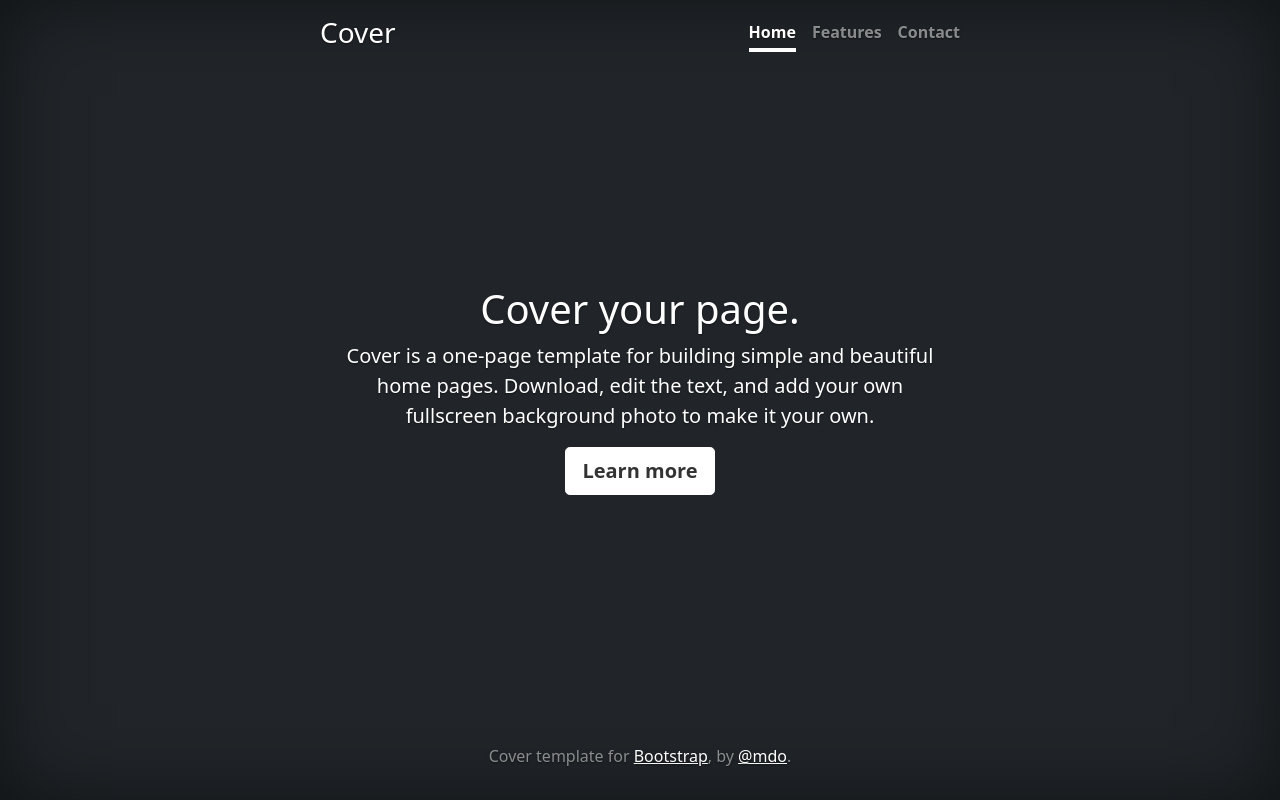
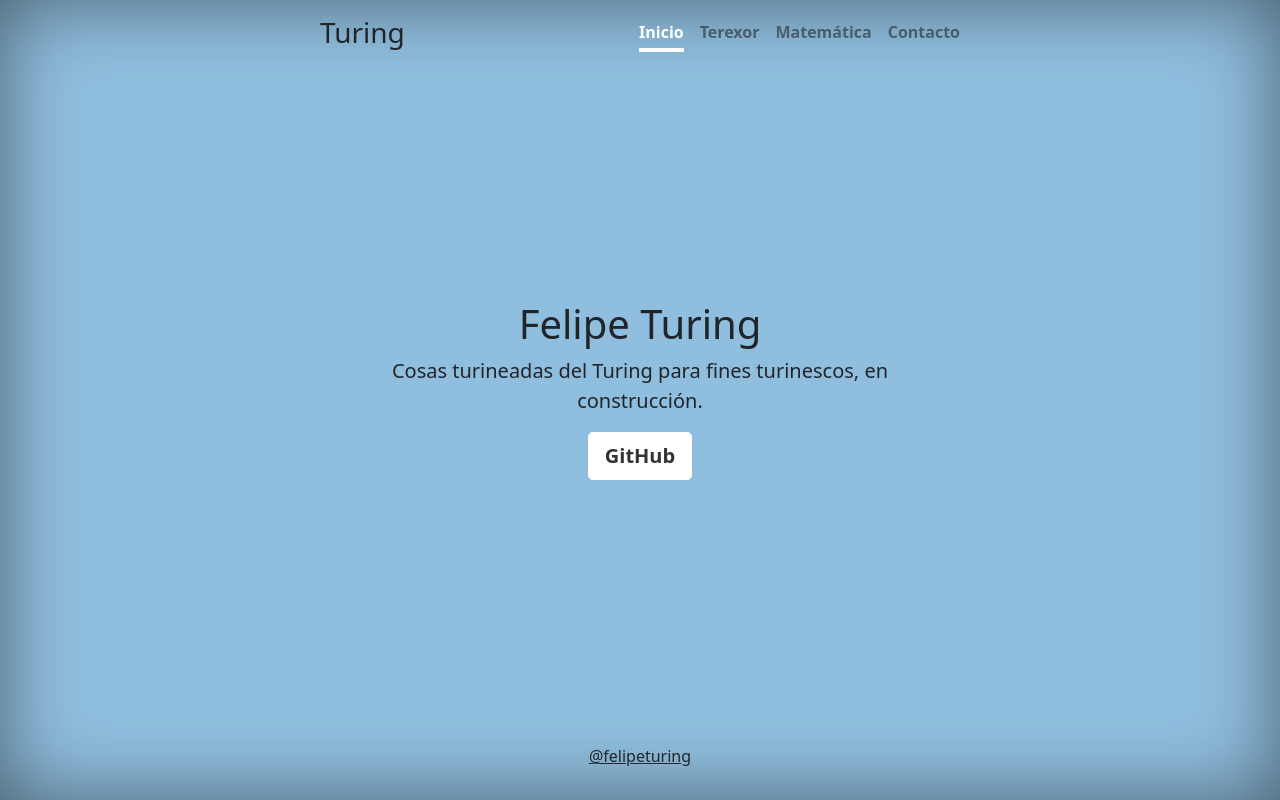
Before and after one commit to felipeturing/website, a plain HTML site: page index.html in a window 1280 px wide. Drawn offline with nearby package versions, Linux system fonts and the light colour scheme.

Commit message:
Una primera forma lisa

```diff
--- a/felipeturing.css
+++ b/felipeturing.css
@@ -37,8 +37,9 @@
  */
 
 body {
-  text-shadow: 0 .05rem .1rem rgba(0, 0, 0, .5);
+  text-shadow: 0 .05rem .1rem rgba(144, 190, 222, .5);
   box-shadow: inset 0 0 5rem rgba(0, 0, 0, .5);
+  background-color: #90BEDE;
 }
 
 .cover-container {
@@ -53,7 +54,7 @@ body {
 .nav-masthead .nav-link {
   padding: .25rem 0;
   font-weight: 700;
-  color: rgba(255, 255, 255, .5);
+  color: rgba(10, 10, 5, .5);
   background-color: transparent;
   border-bottom: .25rem solid transparent;
 }
--- a/index.html
+++ b/index.html
@@ -8,32 +8,33 @@
     <meta name="author" content="Felipe Turing">
     <title> Felipe Turing</title>
     <link href="https://cdn.jsdelivr.net/npm/bootstrap@5.1.3/dist/css/bootstrap.min.css" rel="stylesheet" integrity="sha384-1BmE4kWBq78iYhFldvKuhfTAU6auU8tT94WrHftjDbrCEXSU1oBoqyl2QvZ6jIW3" crossorigin="anonymous">
+    <meta name="theme-color" content="#7952b3">
     <link href="felipeturing.css" rel="stylesheet">
-    <meta name="theme-color" content="#7952b3">
   </head>
-  <body class="d-flex h-100 text-center text-white bg-dark">
+  <body class="d-flex h-100 text-center text-dark">
     <div class="cover-container d-flex w-100 h-100 p-3 mx-auto flex-column">
     <header class="mb-auto">
 	<div>
-	  <h3 class="float-md-start mb-0">Cover</h3>
+	  <h3 class="float-md-start mb-0">Turing</h3>
 	  <nav class="nav nav-masthead justify-content-center float-md-end">
-	    <a class="nav-link active" aria-current="page" href="#">Home</a>
-	    <a class="nav-link" href="#">Features</a>
-	    <a class="nav-link" href="#">Contact</a>
+	    <a class="nav-link active" aria-current="page" href="#">Inicio</a>
+	    <a class="nav-link" href="/">Terexor</a>
+	    <a class="nav-link" href="/">Matemática</a>
+	    <a class="nav-link" href="/">Contacto</a>
 	  </nav>
 	</div>
     </header>
 
   <main class="px-3">
-    <h1>Cover your page.</h1>
-    <p class="lead">Cover is a one-page template for building simple and beautiful home pages. Download, edit the text, and add your own fullscreen background photo to make it your own.</p>
+    <h1>Felipe Turing</h1>
+    <p class="lead">Cosas turineadas del Turing para fines turinescos, en construcción.</p>
     <p class="lead">
-      <a href="#" class="btn btn-lg btn-secondary fw-bold border-white bg-white">Learn more</a>
+      <a href="https://github.com/felipeturing" class="btn btn-lg btn-secondary fw-bold border-white bg-white"> GitHub</a>
     </p>
   </main>
 
   <footer class="mt-auto text-white-50">
-    <p>Cover template for <a href="https://getbootstrap.com/" class="text-white">Bootstrap</a>, by <a href="https://twitter.com/mdo" class="text-white">@mdo</a>.</p>
+    <a href="https://twitter.com/felipeturing" class="text-dark">@felipeturing</a></p>
   </footer>
 </div>
   </body>
```
